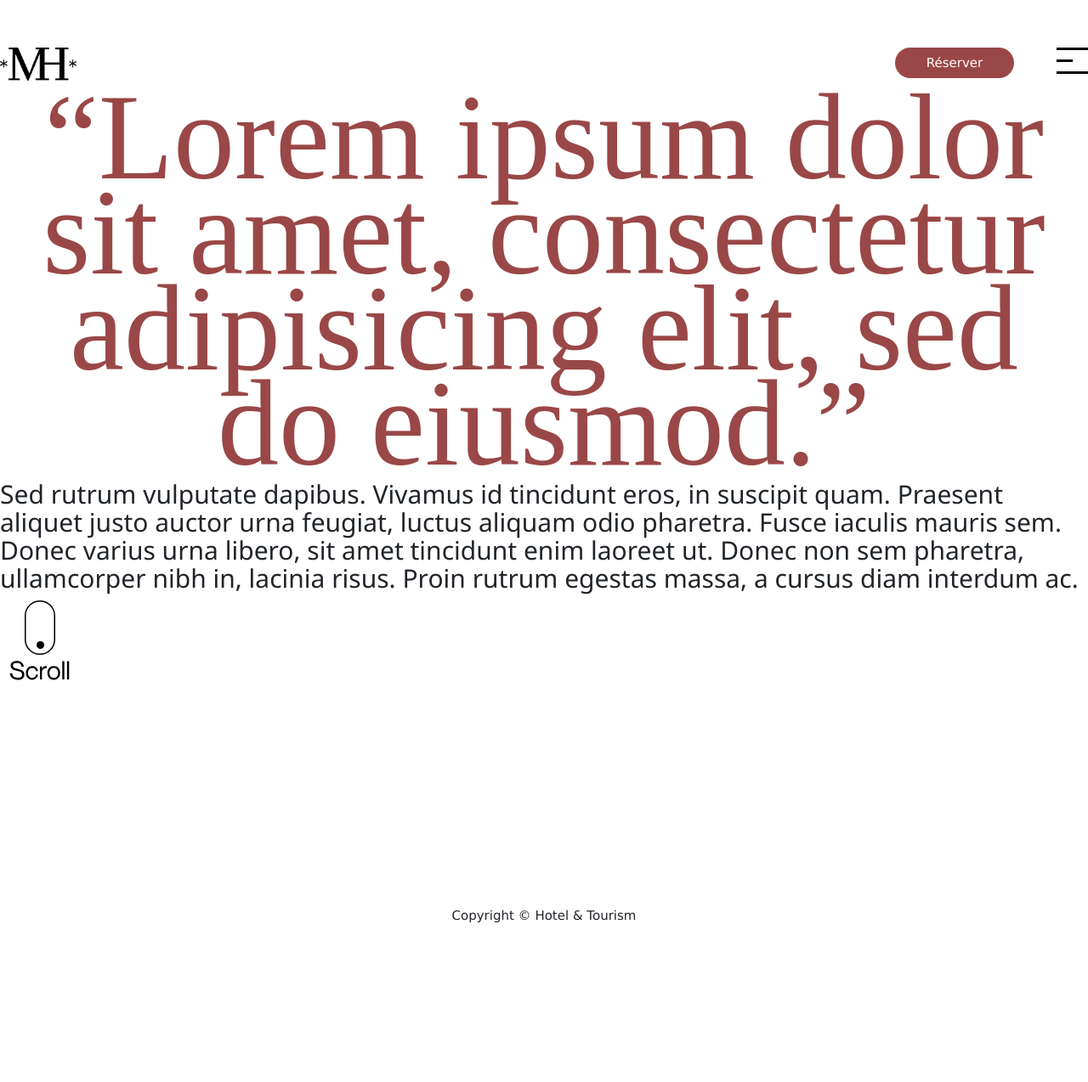
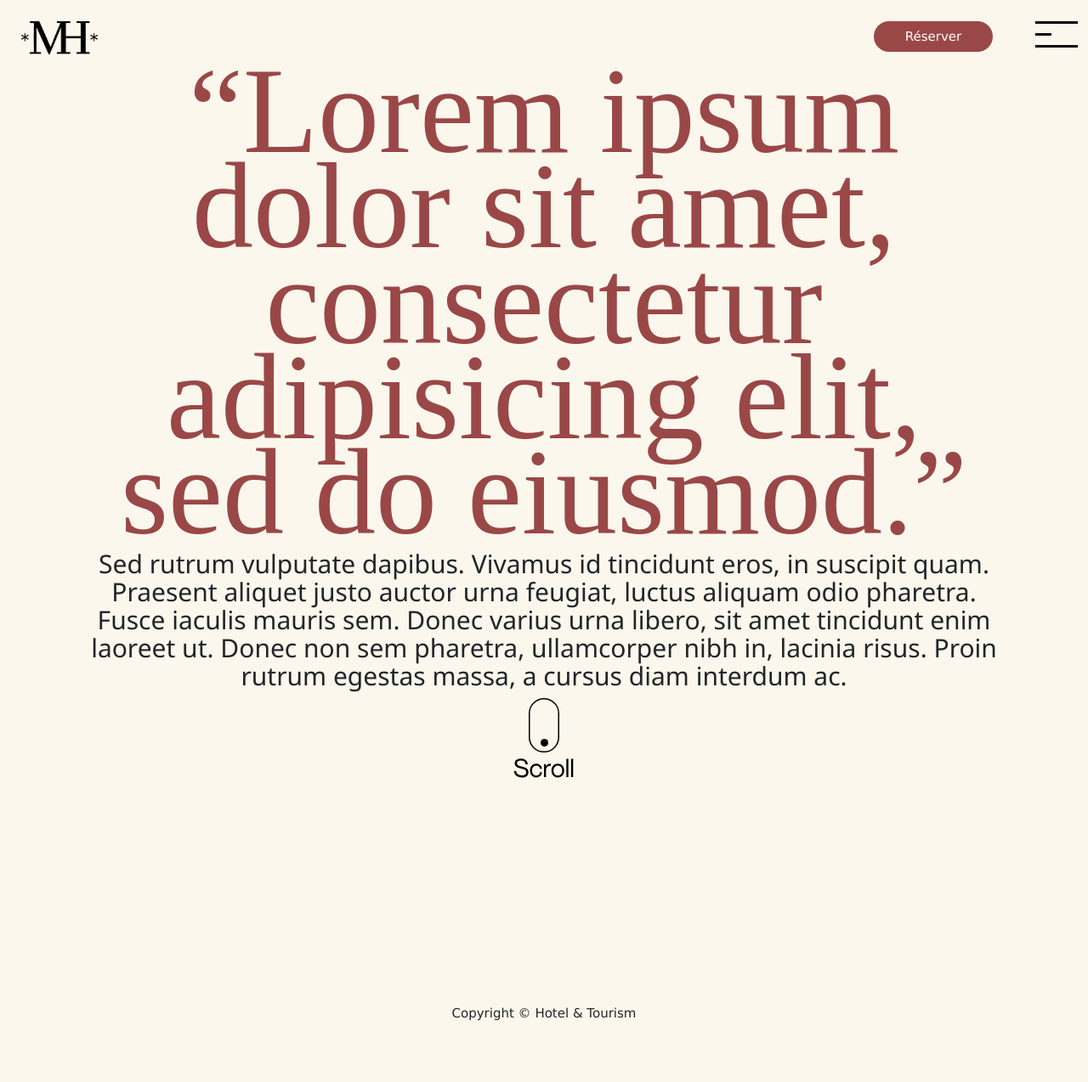
Before and after one commit to iamthesouthvibe/Projet_muriel, a PHP site: page / in a window 1280 px wide. Shown: the whole page at 85% size. Before the commit the page ends 1087 px from the top, so only its background shows below. Run offline with PHP 8.4, Linux system fonts and the light colour scheme; some web fonts are replaced.

Commit message:
modif center qhero

```diff
--- a/index.php
+++ b/index.php
@@ -59,14 +59,16 @@ $tourSQL = $db->query("SELECT * FROM tourism LIMIT 4");
 
 
 <!--  ######Ceci est la partie Html de la page d'accueil. Raccorder le back par la suite.##### -->
-
+<div class="qhero">
   <div class="qhero_page_accueil">
 
     <h1 class="style_h1_accueil">“Lorem ipsum dolor sit amet, consectetur adipisicing elit, sed do eiusmod.”</h1>
 
     <h2 class="style_h2_accueil">Sed rutrum vulputate dapibus. Vivamus id tincidunt eros, in suscipit quam. Praesent aliquet justo auctor urna feugiat, luctus aliquam odio pharetra. Fusce iaculis mauris sem. Donec varius urna libero, sit amet tincidunt enim laoreet ut. Donec non sem pharetra, ullamcorper nibh in, lacinia risus. Proin rutrum egestas massa, a cursus diam interdum ac. </h2>
 
-  <img src = "../assets/svg/Scroll-Desktopsvg.svg" alt="Symbole Scroll SVG" class="style_scroll_SVG_accueil"/>
+    <img src="../assets/svg/Scroll-Desktopsvg.svg" alt="Symbole Scroll SVG" class="style_scroll_SVG_accueil" />
+
+  </div>
 
 </div>
 
--- a/style/style.css
+++ b/style/style.css
@@ -22,7 +22,6 @@
 
   }
 
-<<<<<<< Updated upstream
   body {
     margin: 25px 25px;
     padding: 0;
@@ -132,22 +131,26 @@
   }
 
   /* fin style header */
-=======
 
 
 
 
   /* ##### Style de la page d'accueil ##### */
 
+.qhero {
+    width: 100%;
+    text-align: center;
+    display: flex;
+    justify-content: center; /* align horizontal */
+    align-items: center;
+}
 
-  .qhero_page_accueil{
-    margin: 0 auto;
-    width: 100vw;
-    height: 95vh;
-  }
+.qhero_page_accueil {
+    max-width: 85vw;
+}
+
 
   .style_h1_accueil {
-
     font-family: ITCGaramondStd-BkNarrow;
     font-style: normal;
     font-weight: normal;
@@ -158,7 +161,4 @@
     text-align: center;
     color: #9A4747;
 
-    max-width: 1400px;
-
   }
->>>>>>> Stashed changes
```
Lines whose indentation alone changed are shown as unchanged.
